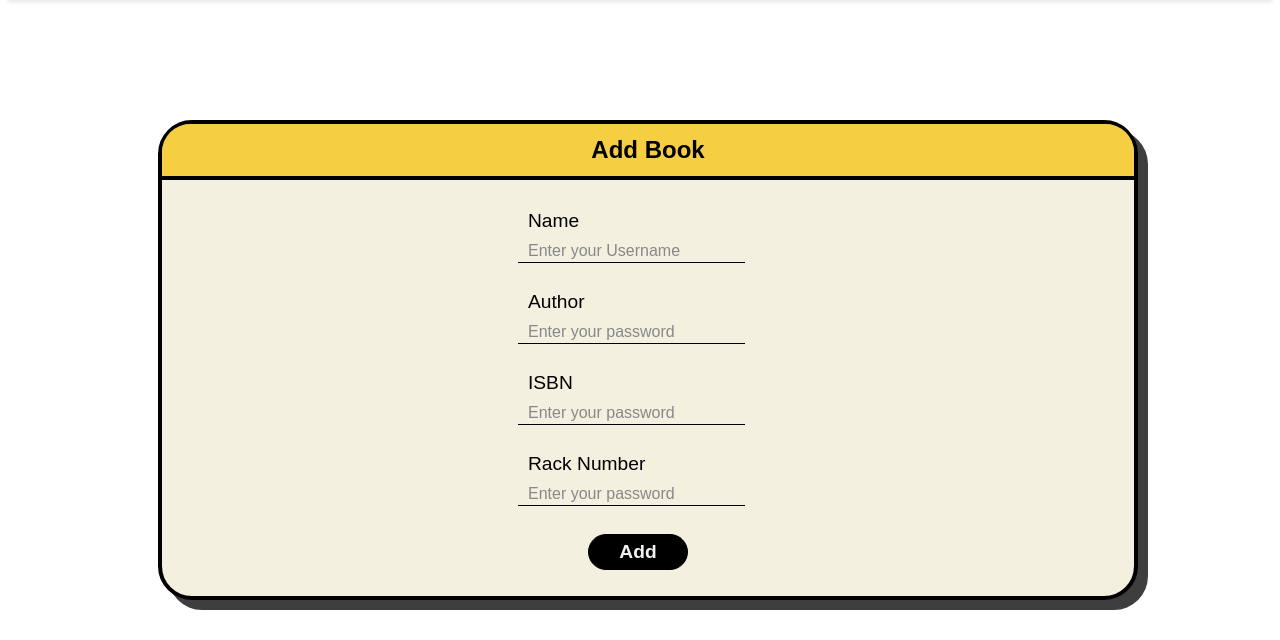
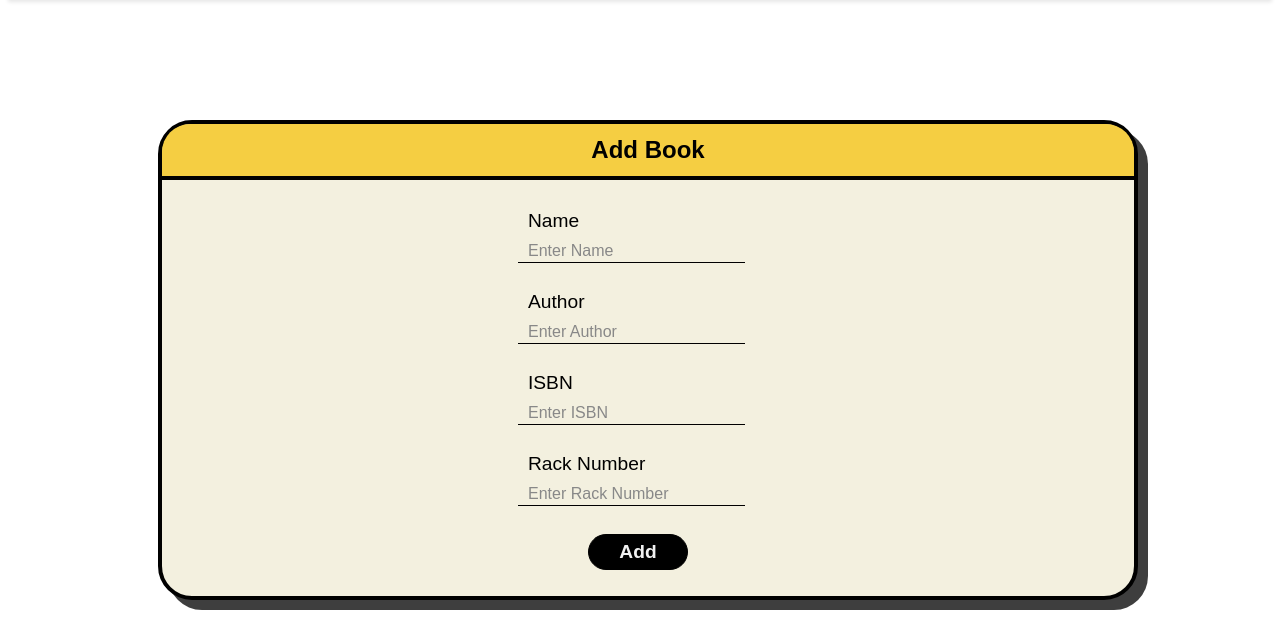
Before and after one commit to Yash23kr/Library-Information-System, a Django app: template librarybackend/librarian/templates/librarian_add_book.html in a window 1280 px wide. Shown: the part 64-704 px from the top of the page. Run offline with Django 3.2, Linux system fonts and the light colour scheme; the template is opened without the code that fills it, so the values that code supplies are empty.

Commit message:
html changes

```diff
--- a/librarybackend/librarian/templates/librarian_add_book.html
+++ b/librarybackend/librarian/templates/librarian_add_book.html
@@ -238,19 +238,19 @@
     {% csrf_token %}
     <div class="forminput">
       <label for="name" class="formlabel">Name</label>
-      <input type="text" required name="name" id="username" class="forminputfield" placeholder="Enter your Username">
+      <input type="text" required name="name" id="username" class="forminputfield" placeholder="Enter Name">
     </div>
     <div class="forminput">
       <label for="author" class="formlabel">Author</label>
-      <input type="password" required name="author" id="password" class="forminputfield" placeholder="Enter your password">
+      <input type="password" required name="author" id="password" class="forminputfield" placeholder="Enter Author">
     </div>
     <div class="forminput">
       <label for="ISBN" class="formlabel">ISBN</label>
-      <input type="password" required name="ISBN" id="password" class="forminputfield" placeholder="Enter your password">
+      <input type="password" required name="ISBN" id="password" class="forminputfield" placeholder="Enter ISBN">
     </div>
     <div class="forminput">
       <label for="rack_no" class="formlabel">Rack Number</label>
-      <input type="password" required name="rack_no" id="password" class="forminputfield" placeholder="Enter your password">
+      <input type="password" required name="rack_no" id="password" class="forminputfield" placeholder="Enter Rack Number">
     </div>
 
     <button type="submit" class="loginpagebutton">Add</button>
```
Also changed, not shown: librarybackend/db.sqlite3.
